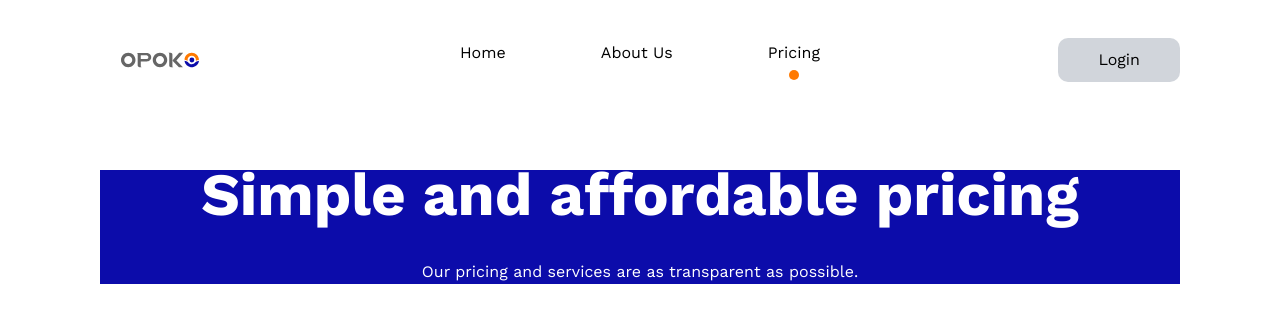
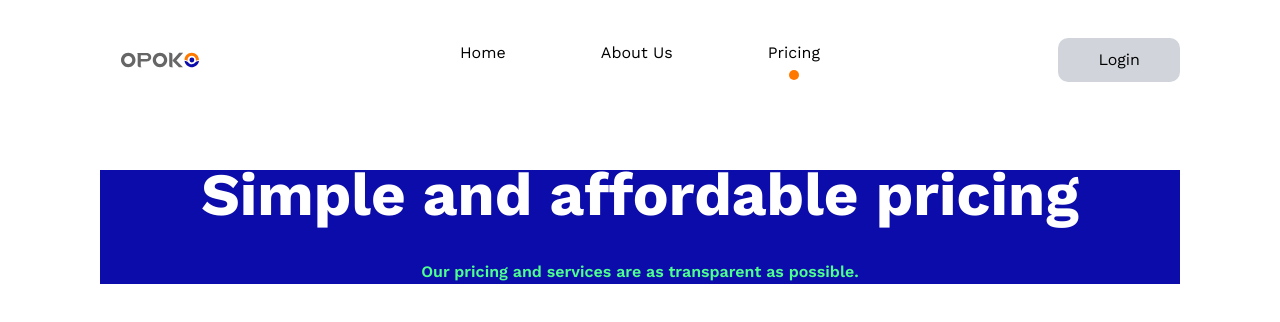
Before and after one commit to Niscolinx/opoko, a React (Vite) app: page /pricing in a window 1280 px wide. Shown: the top 322 px of the page. Built offline with nearby package versions, Linux system fonts and the light colour scheme.

Commit message:
working on about us

```diff
--- a/src/pages/Pricing.tsx
+++ b/src/pages/Pricing.tsx
@@ -79,10 +79,17 @@ function Pricing() {
   return (
     <div className="grid gap-[10rem]">
       <section className="grid gap-16 bg-color-blue text-white justify-items-center">
-        <p className='text-[6rem] font-extrabold' style={{
-          lineHeight: '5rem'
-        }}>Simple and affordable pricing</p>
-        <p>Our pricing and services are as transparent as possible.</p>
+        <p
+          className="text-[6rem] font-extrabold"
+          style={{
+            lineHeight: '5rem',
+          }}
+        >
+          Simple and affordable pricing
+        </p>
+        <p className="text-[#4CFF8F] font-semibold">
+          Our pricing and services are as transparent as possible.
+        </p>
       </section>
     </div>
   );
```
